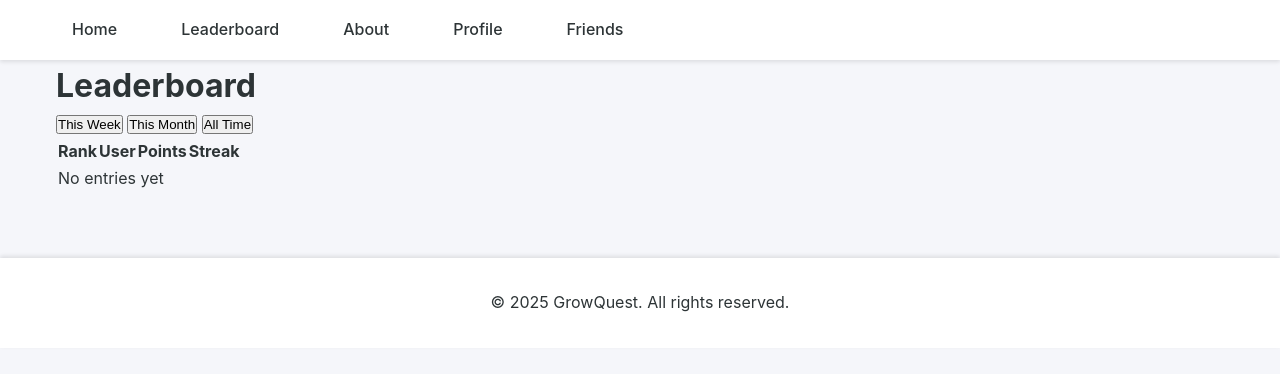
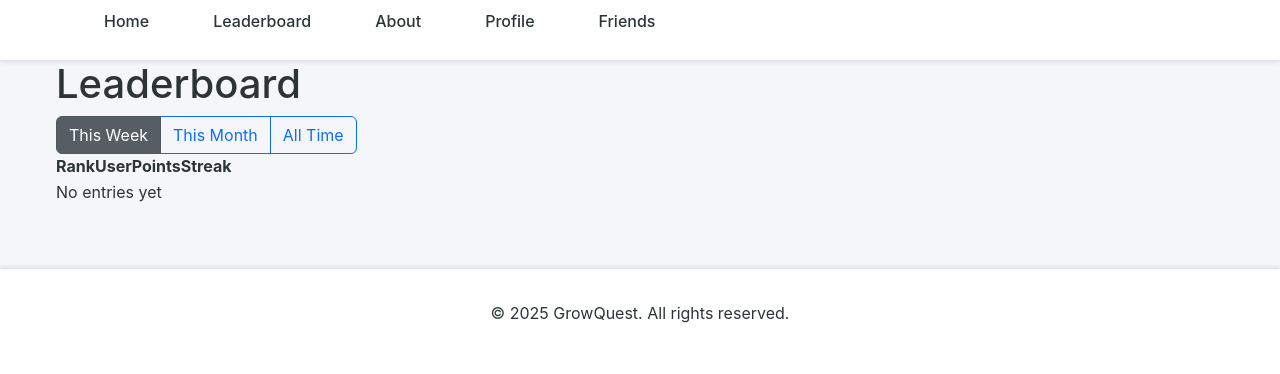
Before and after one commit to DanielOsuoha/SWE_project, a Django app: page /leaderboard/ in a window 1280 px wide. Shown: the top 374 px of the page. Run offline with Django 5.2, Linux system fonts and the light colour scheme.

Commit message:
modified templates

```diff
--- a/gamified_improvement/static/css/base.css
+++ b/gamified_improvement/static/css/base.css
@@ -97,38 +97,50 @@ footer {
     padding: 0 1rem;
 }
 
-/* Button Styles */
-.btn {
-    display: inline-flex;
-    align-items: center;
-    justify-content: center;
-    padding: 0.75rem 1.5rem;
-    border-radius: var(--border-radius);
-    font-weight: 500;
-    cursor: pointer;
-    transition: var(--transition);
-    border: none;
-    font-size: 1rem;
+.profile-container {
+    max-width: 600px;
+    margin: 100px auto 40px; /* Increased top margin to 100px */
+    padding: 0 20px;
+}
+
+.profile-card {
+    background: white;
+    padding: 2rem;
+    border-radius: 8px;
+    box-shadow: 0 2px 4px rgba(0,0,0,0.1);
+}
+
+.profile-form {
+    display: flex;
+    flex-direction: column;
+    gap: 1.5rem;
+}
+
+.form-group {
+    display: flex;
+    flex-direction: column;
     gap: 0.5rem;
 }
 
-.btn-primary {
-    background-color: var(--primary-color);
-    color: white;
+.form-group label {
+    font-weight: 500;
+    color: #333;
 }
 
-.btn-primary:hover {
-    background-color: #357abd;
-    transform: translateY(-1px);
+.form-group input {
+    padding: 0.75rem;
+    border: 1px solid #ddd;
+    border-radius: 4px;
+    font-size: 1rem;
 }
 
-.btn-secondary {
-    background-color: var(--secondary-color);
-    color: var(--text-color);
+.change-password {
+    margin-top: 1rem;
 }
 
-.btn-secondary:hover {
-    background-color: #e2e8f0;
+.password-link {
+    color: var(--primary-color);
+    text-decoration: none;
 }
 
 /* Responsive Design */
@@ -347,6 +359,14 @@ input[type="checkbox"]:checked::after {
     line-height: 1.6;
 }
 
+/* Leaderboard Filters */
+.leaderboard-filters {
+    display: flex;
+    gap: 1rem;
+    margin-bottom: 2rem;
+    justify-content: center;
+}
+
 /* Responsive adjustments */
 @media (max-width: 768px) {
     .team-grid {
@@ -356,4 +376,15 @@ input[type="checkbox"]:checked::after {
     .member-image {
         height: 200px;
     }
+
+    .leaderboard-filters {
+        flex-direction: column;
+        gap: 0.5rem;
+    }
+
+    .button {
+        width: 100%;
+        margin: 2px;
+        padding: 2rem;
+    }
 }
--- a/gamified_improvement/templates/base.html
+++ b/gamified_improvement/templates/base.html
@@ -4,6 +4,7 @@
     <meta charset="UTF-8">
     <meta name="viewport" content="width=device-width, initial-scale=1.0">
     <title>GrowQuest: {% block title %}{% endblock %}</title>
+    <link href="https://cdn.jsdelivr.net/npm/bootstrap@5.3.0/dist/css/bootstrap.min.css" rel="stylesheet">
     {% load static %}
     <link rel="stylesheet" href="{% static 'css/base.css' %}">
 </head>
@@ -27,5 +28,6 @@
     <footer>
         <p>&copy; 2025 GrowQuest. All rights reserved.</p>
     </footer>
+    <script src="https://cdn.jsdelivr.net/npm/bootstrap@5.3.0/dist/js/bootstrap.bundle.min.js"></script>
 </body>
 </html>
--- a/gamified_improvement/templates/core/leaderboard.html
+++ b/gamified_improvement/templates/core/leaderboard.html
@@ -2,20 +2,16 @@
 {% load static %}
 
 {% block title %}Leaderboard{% endblock %}
-
-{% comment %} {% block extra_css %}
-<link rel="stylesheet" href="{% static 'css/leaderboard.css' %}">
-{% endblock %} {% endcomment %}
 
 {% block content %}
 <div class="leaderboard-container">
     <h1>Leaderboard</h1>
 
     <div class="leaderboard-card">
-        <div class="leaderboard-filters">
-            <button class="filter-btn active">This Week</button>
-            <button class="filter-btn">This Month</button>
-            <button class="filter-btn">All Time</button>
+        <div class="btn-group" role="group" aria-label="Time filter">
+            <button type="button" class="button btn btn-secondary active">This Week</button>
+            <button type="button" class="btn btn-outline-primary button">This Month</button>
+            <button type="button" class="btn btn-outline-primary button">All Time</button>
         </div>
 
         <div class="leaderboard-table">
--- a/gamified_improvement/templates/core/profile.html
+++ b/gamified_improvement/templates/core/profile.html
@@ -2,10 +2,6 @@
 {% load static %}
 
 {% block title %}Profile{% endblock %}
-
-{% block extra_css %}
-<link rel="stylesheet" href="{% static 'css/profile.css' %}">
-{% endblock %}
 
 {% block content %}
 <div class="profile-container">
```
Also changed, not shown: gamified_improvement/static/css/profile.css (deleted, +0 -60 lines).
